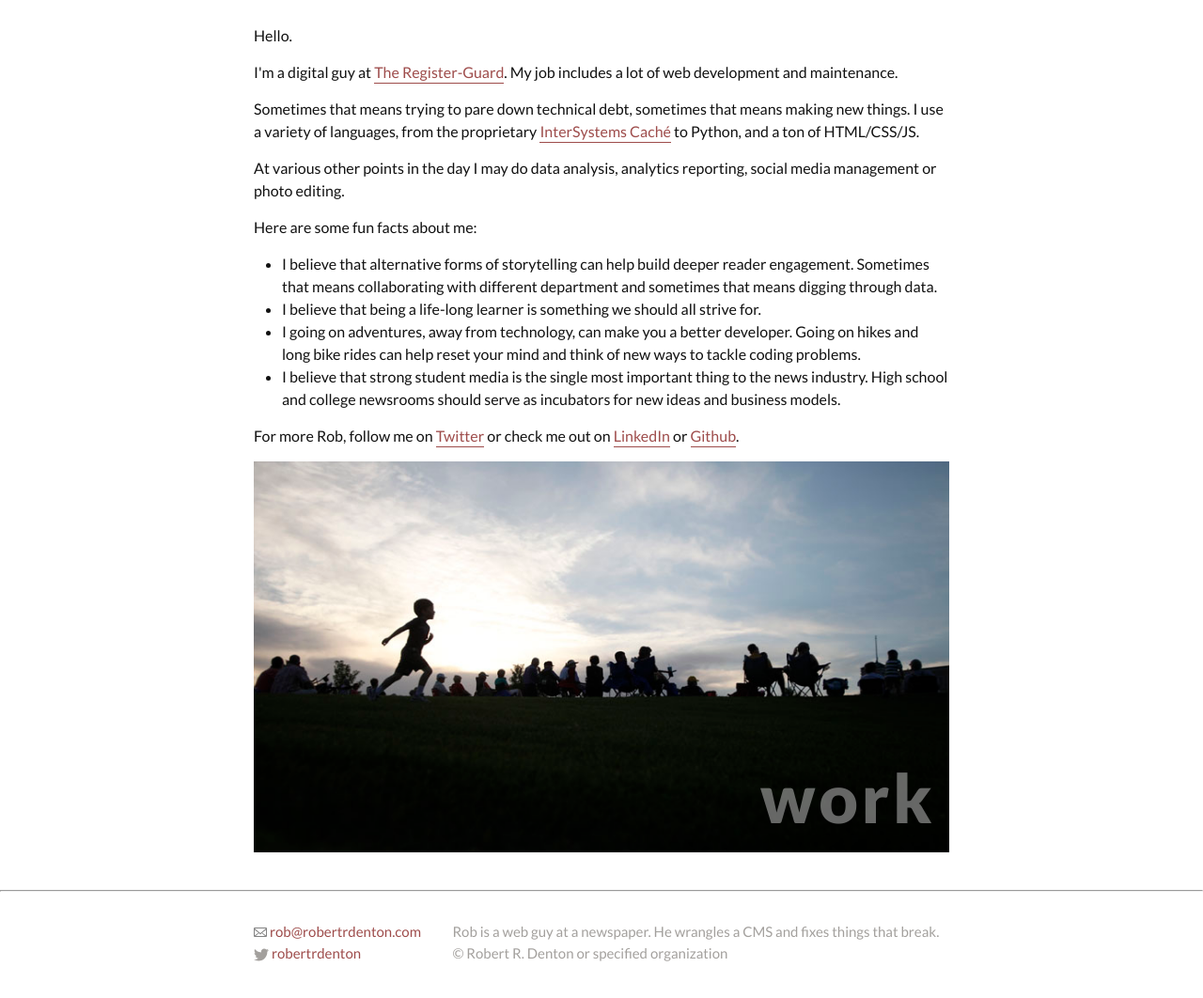
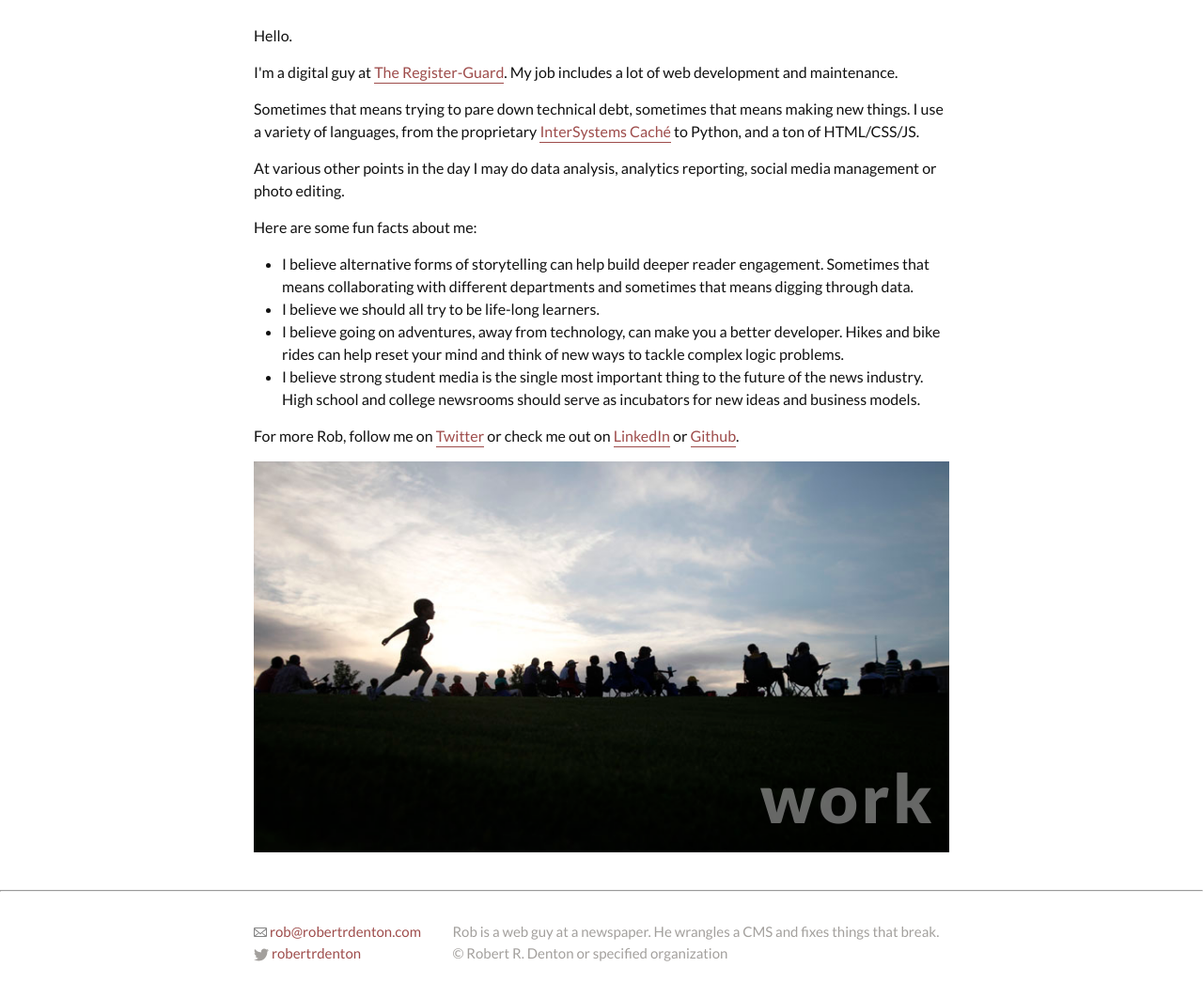
Before and after one commit to robertdenton/robertdenton.github.io, a Jekyll site: the page built from index.html, in a window 1280 px wide, cut to the strip 104-1189 px from the top of the page. Shown: the top 1062 px of the strip at 94% size. Built offline with Jekyll 4.4.1, drawn with Linux system fonts in a browser that asks for light colours.

Commit message:
text tweaks

```diff
--- a/index.html
+++ b/index.html
@@ -10,10 +10,10 @@ layout: default
 	<p>At various other points in the day I may do data analysis, analytics reporting, social media management or photo editing.</p>
 	<p>Here are some fun facts about me:</p>
 	<ul>
-		<li>I believe that alternative forms of storytelling can help build deeper reader engagement. Sometimes that means collaborating with different department and sometimes that means digging through data.</li>
-		<li>I believe that being a life-long learner is something we should all strive for.</li>
-		<li>I going on adventures, away from technology, can make you a better developer. Going on hikes and long bike rides can help reset your mind and think of new ways to tackle coding problems.</li>
-		<li>I believe that strong student media is the single most important thing to the news industry. High school and college newsrooms should serve as incubators for new ideas and business models.</li>
+		<li>I believe alternative forms of storytelling can help build deeper reader engagement. Sometimes that means collaborating with different departments and sometimes that means digging through data.</li>
+		<li>I believe we should all try to be life-long learners.</li>
+		<li>I believe going on adventures, away from technology, can make you a better developer. Hikes and bike rides can help reset your mind and think of new ways to tackle complex logic problems.</li>
+		<li>I believe strong student media is the single most important thing to the future of the news industry. High school and college newsrooms should serve as incubators for new ideas and business models.</li>
 	</ul>
 	<p>For more Rob, follow me on <a href="http://twitter.com/robertrdenton/" target="_blank">Twitter</a> or check me out on <a href="https://www.linkedin.com/in/robertrdenton" target="_blank">LinkedIn</a> or <a href="https://github.com/robertdenton" target="_blank">Github</a>.</p>
 
```
